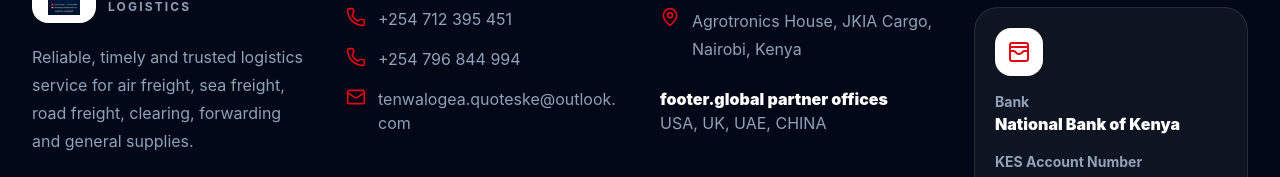
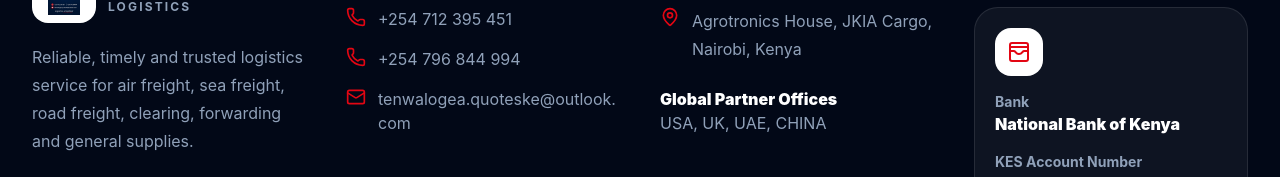
Before and after one commit to brad-kipkoech/tenwa-frontend, a React (Vite) app: page / in a window 1280 px wide. Shown: the part 7506-7683 px from the top of the page. Built offline with nearby package versions, Linux system fonts and the light colour scheme.

Commit message:
partners

```diff
--- a/src/components/Footer.tsx
+++ b/src/components/Footer.tsx
@@ -64,7 +64,7 @@
                     </p>
 
                     <div className="mt-6">
-                        <h5 className="font-black text-white">{t("footer.global partner offices")}</h5>
+                        <h5 className="font-black text-white">{t("Global Partner Offices")}</h5>
                         <p className="text-slate-400">{t("USA, UK, UAE, CHINA")}</p>
                     </div>
                 </div>
```
